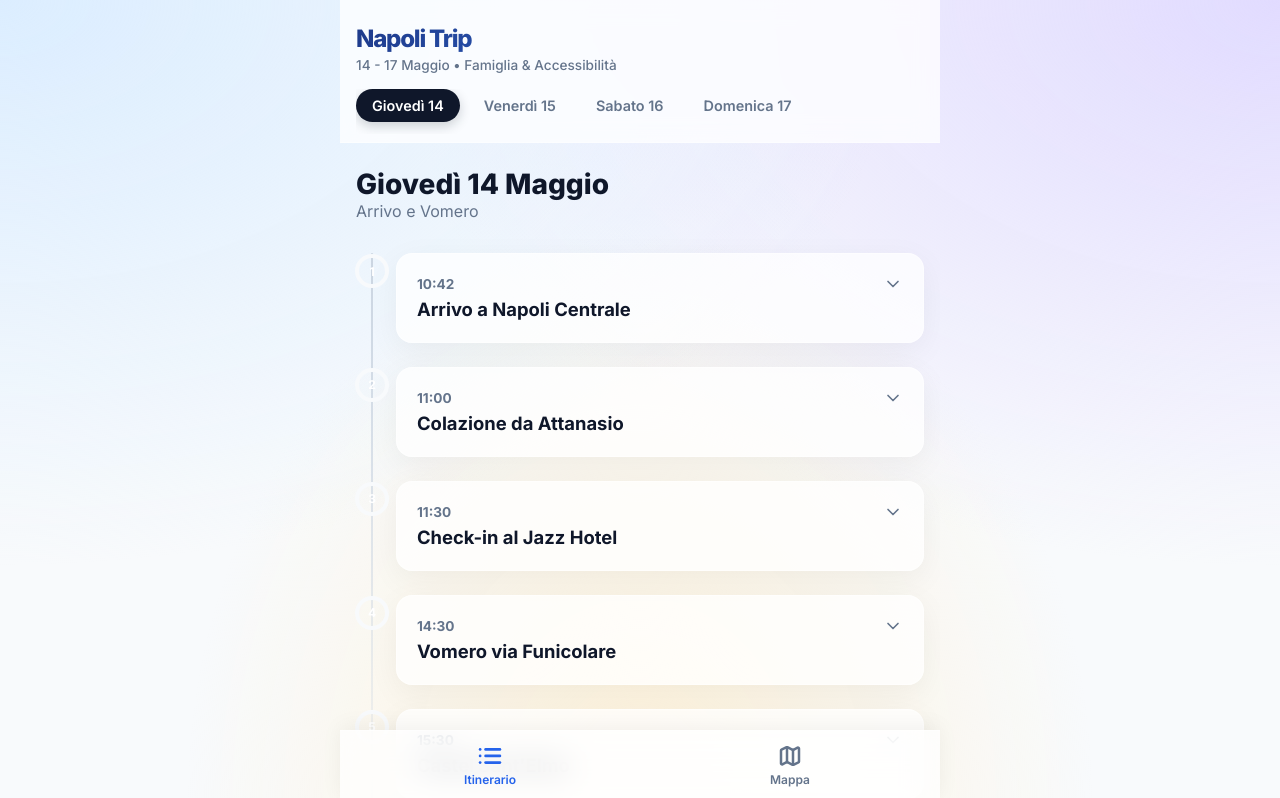
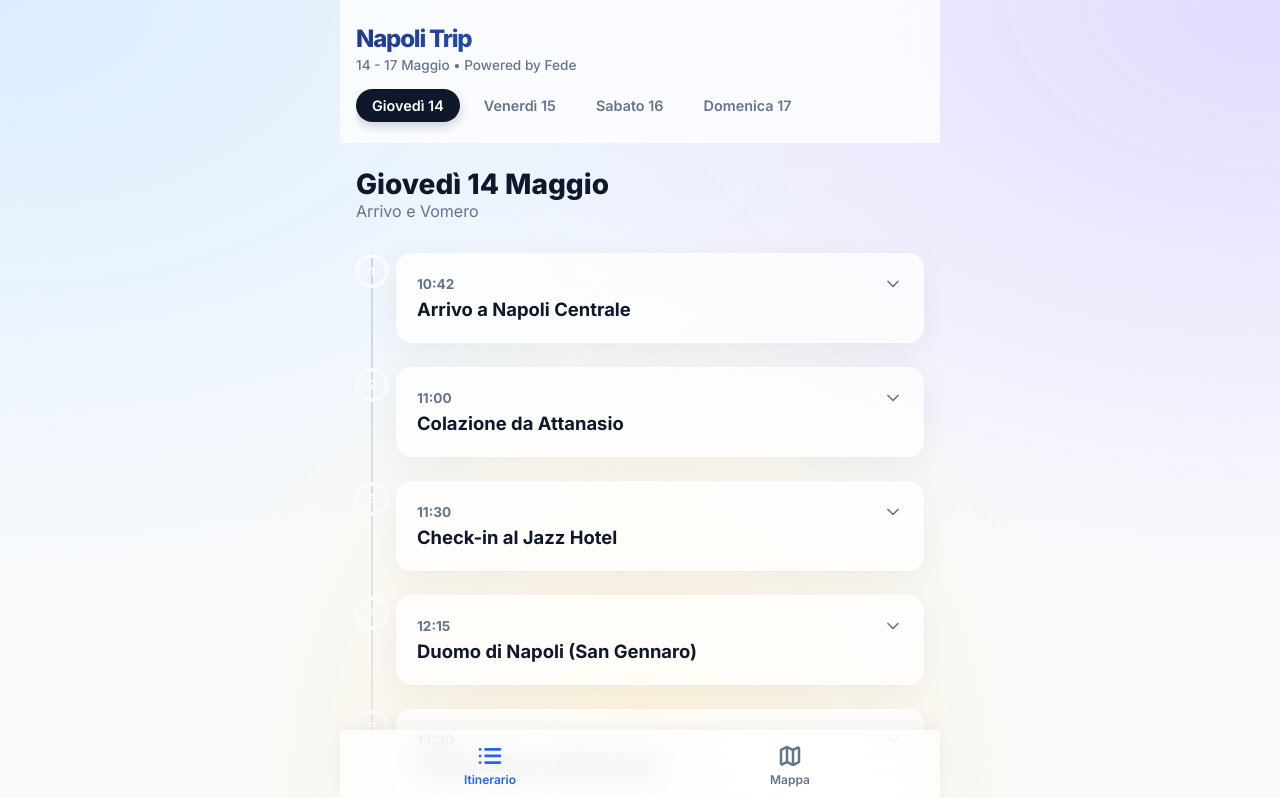
Before and after one commit to Vroskey-ds/itinerario_napoli, a Next.js app: page / in a window 1280 px wide. Shown: the top 798 px of the page. Built offline with nearby package versions, Linux system fonts and the light colour scheme.

Commit message:
adding content

```diff
--- a/app/data/itineraryData.js
+++ b/app/data/itineraryData.js
@@ -9,7 +9,7 @@ export const itineraryData = [
         id: "g1",
         time: "10:42",
         title: "Arrivo a Napoli Centrale",
-        description: "Arrivo in stazione con treno Frecciarossa. Preparati a scendere!",
+        description: "Arrivo in stazione con treno Frecciarossa. L'avventura all'ombra del Vesuvio inizia!",
         type: "travel",
         location: { lat: 40.8528, lng: 14.2718, mapQuery: "Napoli Centrale" }
       },
@@ -26,12 +26,28 @@ export const itineraryData = [
         id: "g3",
         time: "11:30",
         title: "Check-in al Jazz Hotel",
-        description: "A circa 10 minuti di cammino in linea retta senza dislivelli, lasceremo le valigie per girare leggeri.",
+        description: "A circa 10 minuti di cammino in linea retta senza dislivelli, lasceremo le valigie per girare leggeri, pronti per esplorare.",
         type: "hotel",
         location: { lat: 40.8542, lng: 14.2646, mapQuery: "Via Cesare Rosaroll, 6, 80139 Napoli" }
       },
       {
         id: "g4",
+        time: "12:15",
+        title: "Duomo di Napoli (San Gennaro)",
+        description: "Visto che vi trovate a due passi, una visita al maestoso Duomo di Napoli è d'obbligo. Qui è custodita l'ampolla con il sangue di San Gennaro. L'architettura gotica e gli interni sfarzosi vi lasceranno a bocca aperta.\n\n♿ Accessibilità: Presenti rampe, chiesa completamente in piano.",
+        type: "attraction",
+        location: { lat: 40.8528, lng: 14.2594, mapQuery: "Duomo di Napoli" }
+      },
+      {
+        id: "g-lunch",
+        time: "13:30",
+        title: "Pranzo Libero / Street Food",
+        description: "Prendiamo un cuoppo di fritto o una pizza a portafoglio veloce per strada prima di salire in collina.",
+        type: "food",
+        location: { lat: 40.8502, lng: 14.2541, mapQuery: "Via dei Tribunali" }
+      },
+      {
+        id: "g5",
         time: "14:30",
         title: "Vomero via Funicolare",
         description: "Dirigiamoci verso l'elegante quartiere collinare del Vomero prendendo la storica Funicolare o la Metro Linea 1.",
@@ -40,19 +56,19 @@ export const itineraryData = [
         location: { lat: 40.8441, lng: 14.2373, mapQuery: "Funicolare Centrale Napoli" }
       },
       {
-        id: "g5",
+        id: "g6",
         time: "15:30",
-        title: "Castel Sant'Elmo",
-        description: "Fortezza medievale a forma di stella. È l'unico punto da cui puoi ammirare Napoli a 360 gradi, con il Golfo, Spaccanapoli vista dall'alto e il Vesuvio.\n\n♿ Accessibilità: Totalmente accessibile con sistema di ascensori interni.",
+        title: "Castel Sant'Elmo e San Martino",
+        description: "Visita la maestosa fortezza di Castel Sant'Elmo, che domina Napoli offrendo un panorama a 360 gradi. Proprio accanto, godetevi il piazzale di San Martino.\n\n♿ Accessibilità: Il Castello è totalmente accessibile con sistema di ascensori interni.",
         type: "attraction",
         image: "/images/castel_santelmo.png",
         location: { lat: 40.8436, lng: 14.2386, mapQuery: "Castel Sant'Elmo" }
       },
       {
-        id: "g6",
+        id: "g7",
         time: "20:00",
         title: "Pizza da Zia Esterina Sorbillo",
-        description: "Tornati a piano terra, gustiamo una delle pizze fritte migliori della città. Bollente, dorata, con un cuore di ricotta e provola.",
+        description: "Rientrati dal Vomero, gustiamo una delle pizze fritte migliori della città. Bollente, dorata, con un cuore di ricotta, cicoli e provola.",
         type: "food",
         image: "/images/pizza_fritta.png",
         location: { lat: 40.8407, lng: 14.2483, mapQuery: "Zia Esterina Sorbillo Pizza Fritta" }
@@ -69,52 +85,60 @@ export const itineraryData = [
         id: "v1",
         time: "10:30",
         title: "Arrivo Genitori & Fiocchi di Neve",
-        description: "Ronda di dolci per accogliere i genitori. I 'Fiocchi di Neve' della Pasticceria Poppella sono magiche palline di brioche farcite con una crema di latte freschissima.",
+        description: "Ronda di dolci per accogliere i genitori. I 'Fiocchi di Neve' della Pasticceria Poppella sono magiche palline di brioche farcite con una crema di latte freschissima. Ne mangerete dieci senza accorgervene!",
         type: "food",
         image: "/images/poppella_fiocchi.png",
         location: { lat: 40.8576, lng: 14.2520, mapQuery: "Pasticceria Poppella Napoli" }
       },
       {
+        id: "v1_bis",
+        time: "11:45",
+        title: "Chiostro Maiolicato di Santa Chiara",
+        description: "Scendendo verso il centro, visitiamo il Monastero di Santa Chiara. Il suo chiostro è famoso in tutto il mondo per le decine di pilastri ottagonali rivestiti da splendide maioliche (ceramiche dipinte a mano) con motivi floreali e agresti.\n\n♿ Accessibilità: Il percorso del chiostro è completamente all'aperto e in piano, ideale per carrozzine e per scattare foto in totale serenità.",
+        type: "attraction",
+        location: { lat: 40.8465, lng: 14.2529, mapQuery: "Chiostro di Santa Chiara Napoli" }
+      },
+      {
         id: "v2",
-        time: "12:30",
-        title: "Pranzo ai Tribunali",
-        description: "Passeggiata nel cuore della Napoli greco-romana per una pizza a portafoglio classica (Sorbillo ai Tribunali o limitrofe).",
+        time: "13:30",
+        title: "Pranzo Antica Pizzeria",
+        description: "Passeggiata nel cuore della Napoli greco-romana per una pizza classica seduti a tavola. (Es. Sorbillo ai Tribunali, Di Matteo, ecc.)",
         type: "food",
         image: "/images/via_tribunali.png",
         location: { lat: 40.8504, lng: 14.2568, mapQuery: "Via dei Tribunali Napoli" }
       },
       {
         id: "v2_bis",
-        time: "14:30",
+        time: "15:30",
         title: "Cristo Velato",
-        description: "Visita alla Cappella Sansevero per ammirare il capolavoro assoluto del Cristo Velato, voluto fortemente da Roberta! Ricordatevi di prenotare i biglietti online con largo anticipo.\n\n♿ Accessibilità: Presente una rampa all'ingresso, ma gli spazi interni sono molto ristretti.",
+        description: "Visita alla Cappella Sansevero per ammirare il capolavoro assoluto del Cristo Velato, come richiesto da mamma Roberta! Ricordatevi di prenotare i biglietti online con largo anticipo.\n\n♿ Accessibilità: Presente una rampa all'ingresso, la scultura è al piano, ma gli spazi antistanti la biglietteria sono molto ristretti.",
         type: "attraction",
         image: "/images/cristo_velato.png",
         location: { lat: 40.8494, lng: 14.2543, mapQuery: "Museo Cappella Sansevero" }
       },
       {
         id: "v3",
-        time: "15:30",
+        time: "16:30",
         title: "Spaccanapoli e San Gregorio Armeno",
-        description: "Via San Gregorio Armeno è il cuore pulsante e caotico dei maestri presepiai. Troverai statuine di ogni genere, dal classico pastore a Maradona. È coloratissima e sempre in festa.\n\n♿ Attenzione ai sampietrini e all'alta densità di persone.",
+        description: "Via San Gregorio Armeno è il cuore pulsante e caotico dei maestri presepiai. Troverai statuine di ogni genere, dal classico pastore a Maradona. È coloratissima e sempre in festa.\n\n♿ Attenzione ai sampietrini e all'alta densità di persone in tutto il Decumano.",
         type: "attraction",
         image: "/images/san_gregorio_armeno.png",
         location: { lat: 40.8494, lng: 14.2573, mapQuery: "Via San Gregorio Armeno" }
       },
       {
         id: "v4",
-        time: "17:00",
+        time: "17:30",
         title: "Napoli Sotterranea (Divisione Gruppi)",
-        description: "Un viaggio incredibile a 40 metri di profondità tra antichi acquedotti romani, cisterne e rifugi antiaerei del '900. I genitori e la ragazza vanno in esplorazione.\n\n♿ Accessibilità: Il sottosuolo non è adatto alle carrozzine. Puoi aspettare in Piazza San Gaetano dove ci sono vari caffè ai tavolini all'aperto, molto vicini all'ingresso.",
+        description: "Un viaggio incredibile a 40 metri di profondità tra antichi acquedotti romani, cisterne e rifugi antiaerei del '900. I genitori e la ragazza vanno in esplorazione.\n\n♿ Accessibilità: Il sottosuolo non è adatto alle carrozzine a causa di scale e cunicoli strettissimi. Puoi aspettare in Piazza San Gaetano dove ci sono vari caffè ai tavolini all'aperto, molto vicini all'ingresso.",
         type: "attraction",
         image: "/images/napoli_sotterranea.png",
         location: { lat: 40.8507, lng: 14.2576, mapQuery: "Napoli Sotterranea" }
       },
       {
         id: "v5",
-        time: "20:00",
-        title: "Cena per le vie del Centro",
-        description: "Una cena rilassante con la famiglia appena ricongiunta in uno dei tanti ristoranti suggestivi attorno a Spaccanapoli.",
+        time: "20:30",
+        title: "Cena tra i Vicoli",
+        description: "Una cena rilassante con la famiglia appena ricongiunta post-sotterranea, in uno dei tanti ristoranti suggestivi attorno a Spaccanapoli bevendo un buon Aglianico.",
         type: "food",
         image: "/images/spaccanapoli.png",
         location: { lat: 40.8498, lng: 14.2550, mapQuery: "Spaccanapoli" }
@@ -125,49 +149,57 @@ export const itineraryData = [
     id: "sabato",
     day: "Sabato 16 Maggio",
     shortDay: "Sabato 16",
-    title: "Lungomare & Compleanno",
+    title: "Murales, Mare & Compleanno",
     events: [
       {
         id: "s1",
-        time: "10:30",
-        title: "Piazza del Plebiscito e Galleria",
-        description: "Ammirate l'immenso colonnato neoclassico di Piazza del Plebiscito, con il Palazzo Reale e la celebre Galleria Umberto I con la sua sfavillante volta in vetro e ferro.",
-        type: "attraction",
-        image: "/images/piazza_plebiscito.png",
-        location: { lat: 40.8359, lng: 14.2487, mapQuery: "Piazza del Plebiscito" }
-      },
-      {
-        id: "s1_bis",
-        time: "11:30",
-        title: "Galleria Umberto I",
-        description: "Shopping e caffè godendosi la luce meravigliosa di questa maestosa galleria dell'Ottocento.",
-        type: "attraction",
-        image: "/images/galleria_umberto.png",
-        location: { lat: 40.8384, lng: 14.2497, mapQuery: "Galleria Umberto I Napoli" }
+        time: "10:00",
+        title: "Stazione Arte Toledo",
+        description: "Prendiamo la Metro 1 e scendiamo a Toledo. Considerata una delle stazioni più belle del mondo! I mosaici blu vi daranno l'impressione di trovarvi in un oceano profondo.",
+        type: "travel",
+        location: { lat: 40.8415, lng: 14.2488, mapQuery: "Metro Toledo Napoli" }
       },
       {
         id: "s2",
-        time: "13:00",
-        title: "Verso Castel dell'Ovo",
-        description: "Passeggiata verso l'isolotto di Megaride, dove sorge il Castel dell'Ovo, fortezza normanna avvolta dal mare e dalle leggende.",
+        time: "10:30",
+        title: "Quartieri Spagnoli e Murales di Maradona",
+        description: "Ci avventuriamo nei Quartieri Spagnoli! Passiamo per 'Via Emanuele De Deo' dove si trova l'enorme e leggendario murales di Diego Armando Maradona. Qui si respira tutta l'energia e la spiritualità calcistica di Napoli, tra striscioni, sciarpe e motorini.",
         type: "attraction",
-        image: "/images/castel_dellovo.png",
-        location: { lat: 40.8282, lng: 14.2483, mapQuery: "Castel dell'Ovo" }
+        image: "/images/murales_maradona.png",
+        location: { lat: 40.8386, lng: 14.2452, mapQuery: "Murales Maradona Napoli" }
       },
       {
         id: "s3",
+        time: "12:00",
+        title: "Piazza del Plebiscito e Gambrinus",
+        description: "Scendendo verso il mare ammirate l'immenso colonnato neoclassico di Piazza del Plebiscito e prendete un iconico e irrinunciabile vero caffè espresso partenopeo allo storico Gran Caffè Gambrinus.",
+        type: "attraction",
+        image: "/images/piazza_plebiscito.png",
+        location: { lat: 40.8359, lng: 14.2487, mapQuery: "Gran Caffè Gambrinus" }
+      },
+      {
+        id: "s4",
+        time: "13:30",
+        title: "Galleria Umberto I e Castel dell'Ovo",
+        description: "Pranzo leggero in zona, uno sguardo sfuggente e luminoso nell'ottocentesca Galleria Umberto I, per poi incamminarci sul mare godendoci la brezza verso l'isola del Castel dell'Ovo, la fortezza più antica.",
+        type: "attraction",
+        image: "/images/castel_dellovo.png",
+        location: { lat: 40.8282, lng: 14.2483, mapQuery: "Castel dell'Ovo Napoli" }
+      },
+      {
+        id: "s5",
         time: "16:00",
-        title: "Passeggiata sul Lungomare",
-        description: "Il Lungomare Caracciolo è ampio e completamente pianeggiante, ideale da fare in serenità. Rilassatevi guardando l'azzurro del Mediterraneo col Vesuvio all'orizzonte.",
+        title: "Passeggiata sul Lungomare Caracciolo",
+        description: "Il maestoso Lungomare è pedonale, ampio e completamente in piano. Godetevi la tranquillità, i chiringhiti e la vista su Capri e il Vesuvio al tramonto.",
         type: "attraction",
         image: "/images/lungomare_napoli.png",
         location: { lat: 40.8322, lng: 14.2370, mapQuery: "Lungomare Caracciolo" }
       },
       {
-        id: "s4",
-        time: "20:00",
-        title: "Cena di Compleanno: Nennella",
-        description: "Tanti auguri! Ai Quartieri Spagnoli l'Antica Trattoria da Nennella (nella loro nuova o vecchia sede) regala un'atmosfera unica di puro teatro popolare, canti, caos buono e cibo tipico campano, come la mitica pasta e patate.",
+        id: "s6",
+        time: "20:30",
+        title: "Cena Compleanno: Nennella",
+        description: "Tanti auguri! Risalendo i Quartieri Spagnoli l'Antica Trattoria da Nennella vi aspetta per il compleanno. Prestatevi al loro teatro popolare: parolacce amichevoli, urla, balli sui tavoli e una pasta e patate indimenticabile.",
         type: "food",
         image: "/images/nennella_napoli.png",
         location: { lat: 40.8407, lng: 14.2476, mapQuery: "Trattoria da Nennella" }
@@ -178,29 +210,29 @@ export const itineraryData = [
     id: "domenica",
     day: "Domenica 17 Maggio",
     shortDay: "Domenica 17",
-    title: "Partenza",
+    title: "Shopping e Partenza",
     events: [
       {
         id: "d1",
         time: "10:00",
-        title: "Ultimi souvenir su Via Toledo",
-        description: "Passeggiata rilassata sulla strada pedonale più nota di Napoli per acquistare limoncello, taralli o l'ultimo caffè.",
+        title: "Via Toledo e Pignasecca",
+        description: "Ultima passeggiata rilassata sulla strada pedonale più nota di Napoli per acquistare souvenir. Sconfinate un attimo nel mercato della Pignasecca se desiderate folclore e frutta fresca.",
         type: "attraction",
-        location: { lat: 40.8415, lng: 14.2488, mapQuery: "Via Toledo, Napoli" }
+        location: { lat: 40.8441, lng: 14.2475, mapQuery: "Pignasecca, Napoli" }
       },
       {
         id: "d2",
         time: "12:30",
-        title: "Pranzo Saluti",
-        description: "Ripartendo verso la stazione, pranzo con l'ultimo cuoppo fritto o ragù.",
+        title: "Pranzo Saluti verso la Stazione",
+        description: "Ripartendo verso Piazza Garibaldi, un pranzo corroborante prima di affrontare il treno del ritorno.",
         type: "food",
         location: { lat: 40.8510, lng: 14.2690, mapQuery: "Piazza Garibaldi, Napoli" }
       },
       {
         id: "d3",
         time: "15:00",
-        title: "Partenza Centrale",
-        description: "Presa dei bagagli all'Hotel e saluti finali a Napoli Centrale. Buon rientro!",
+        title: "Partenza Napoli Centrale",
+        description: "Presa dei bagagli all'Hotel e saluti finali a Napoli. L'Alata Velocità vi riporterà a casa... finché la nostalgia di Napoli non vi farà tornare!",
         type: "travel",
         location: { lat: 40.8530, lng: 14.2721, mapQuery: "Napoli Centrale" }
       }
--- a/app/page.js
+++ b/app/page.js
@@ -77,7 +77,7 @@ export default function Home() {
       <main style={{ paddingBottom: '80px' }}>
         <header className="app-header">
           <h1 className="app-title">Napoli Trip</h1>
-          <p className="app-subtitle">14 - 17 Maggio • Famiglia & Accessibilità</p>
+          <p className="app-subtitle">14 - 17 Maggio • Powered by Fede</p>
 
           <div className="day-tabs">
             {itineraryData.map((day, idx) => (
```
Also changed, not shown: public/images/murales_maradona.png (added).
